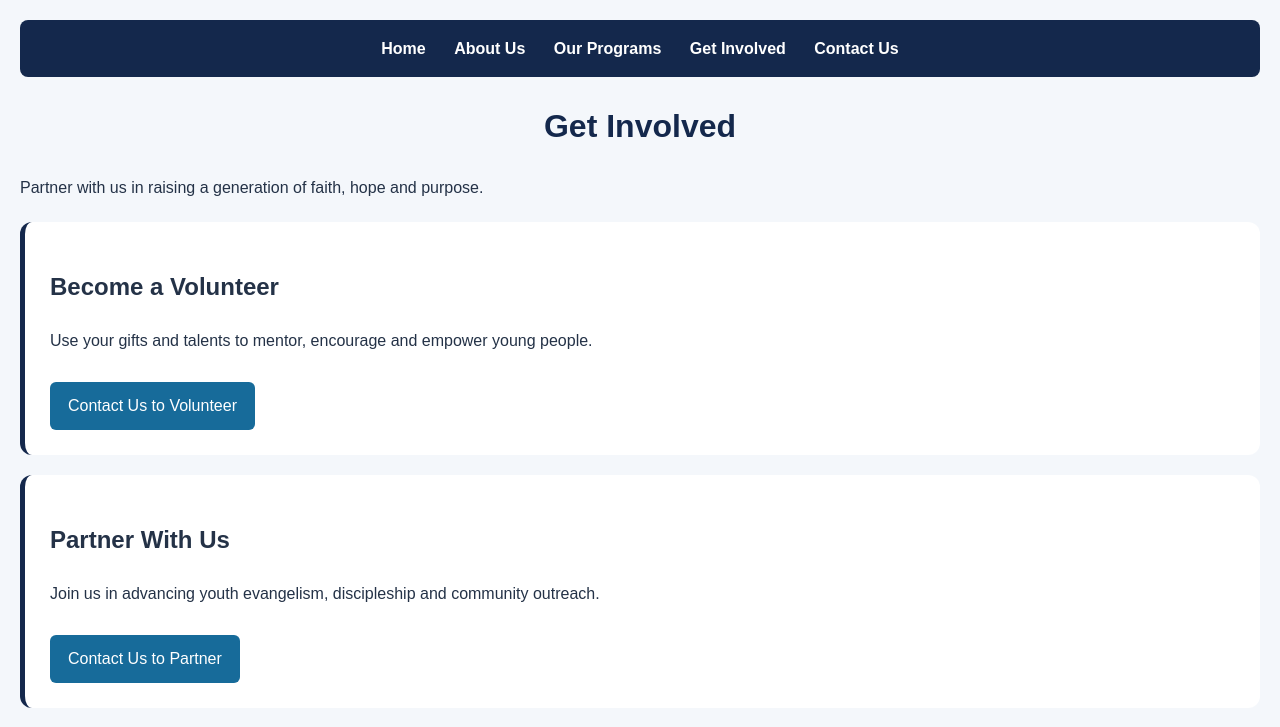
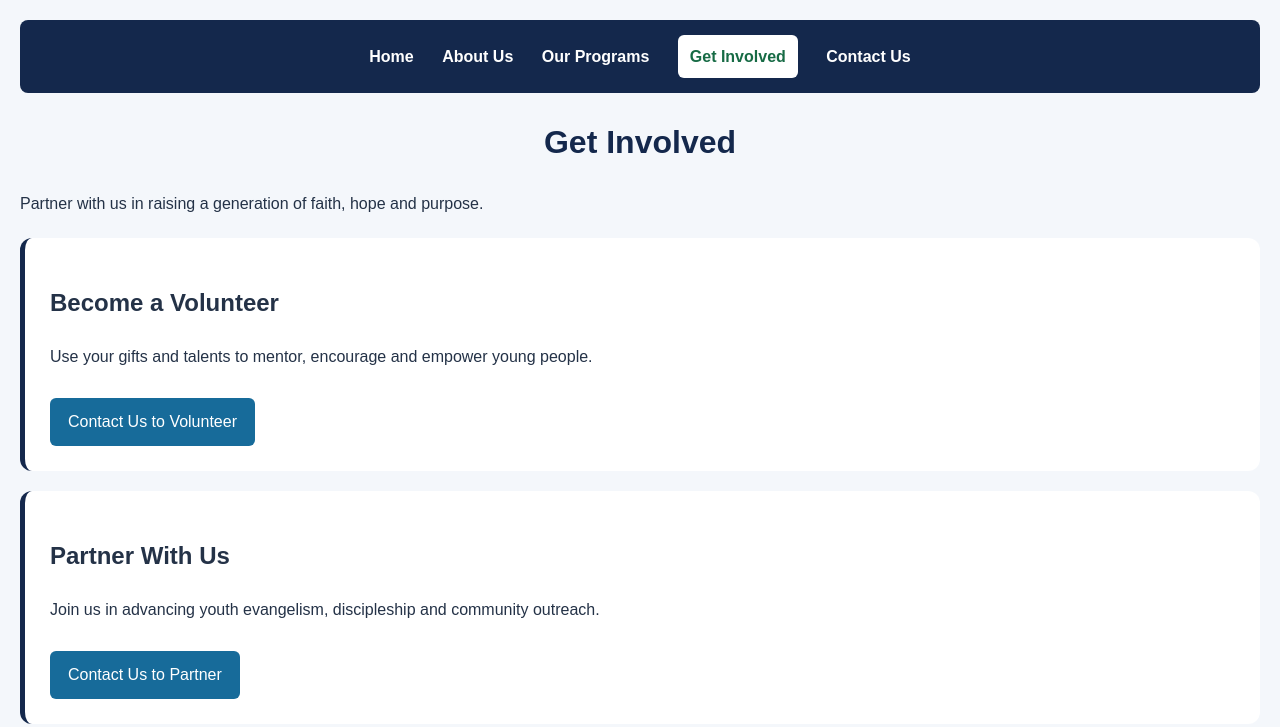
Before and after one commit to Rehoboth-m/Rehoboth-youth-mission-center, a plain HTML site: page get-involved.html in a window 1280 px wide. Shown: the top 727 px of the page. Drawn offline with Linux system fonts and the light colour scheme.

Commit message:
improved get involved navigation

```diff
--- a/get-involved.html
+++ b/get-involved.html
@@ -123,6 +123,14 @@ nav a:hover {
   border-radius: 6px;
   text-decoration: none;
 }
+/* Highlight the current navigation page */
+nav a[aria-current="page"] {
+    background-color: #ffffff;
+    color: #176b45;
+    font-weight: bold;
+    border-radius: 6px;
+    padding: 8px 12px;
+}
   </style>
 
 </head>
@@ -133,7 +141,7 @@ nav a:hover {
   <a href="index.html">Home</a>
   <a href="about.html">About Us</a>
   <a href="programs.html">Our Programs</a>
-  <a href="get-involved.html">Get Involved</a>
+  <a href="get-involved.html" aria-current="page">Get Involved</a>
   <a href="contact.html">Contact Us</a>
 </nav>
 
```
